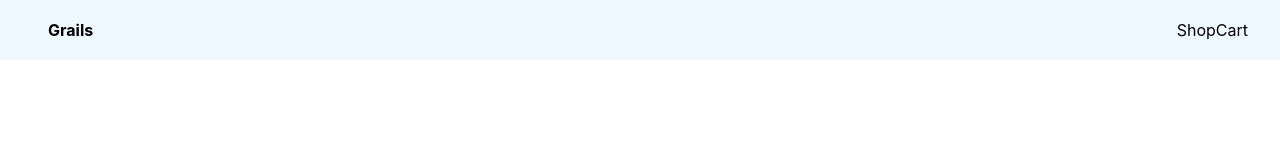
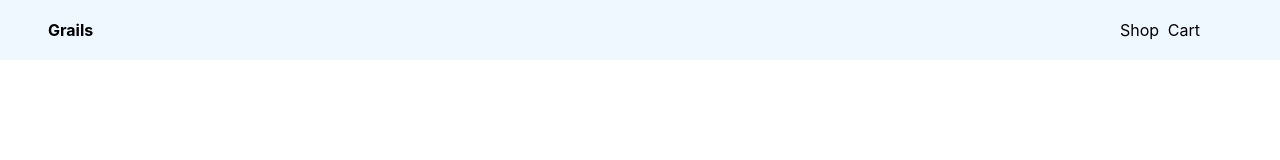
Before and after one commit to igrimzyi/grails, a Next.js app: page / in a window 1280 px wide. Shown: the top 160 px of the page. Built offline with nearby package versions, Linux system fonts and the light colour scheme.

Commit message:
Fixed Navbar styles

```diff
--- a/components/layout.module.css
+++ b/components/layout.module.css
@@ -29,6 +29,8 @@
     }
 
 .rightNav{
-    margin-right: 2rem;
-
+    margin-right: 5rem;
+    display: flex;
+    justify-content: space-between;
+    width: 5rem;
 }
```
